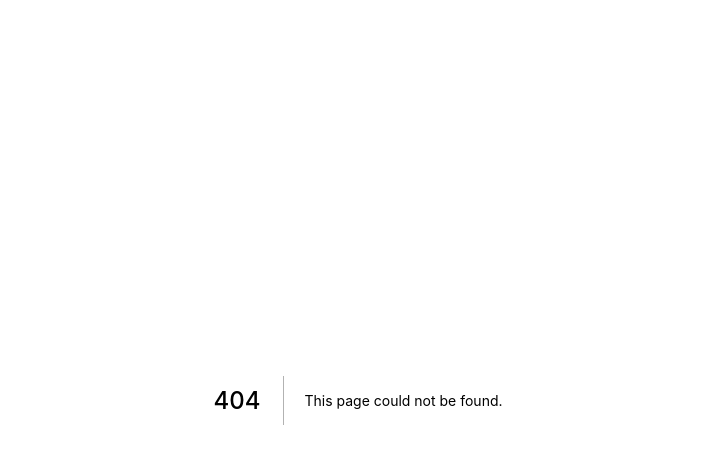
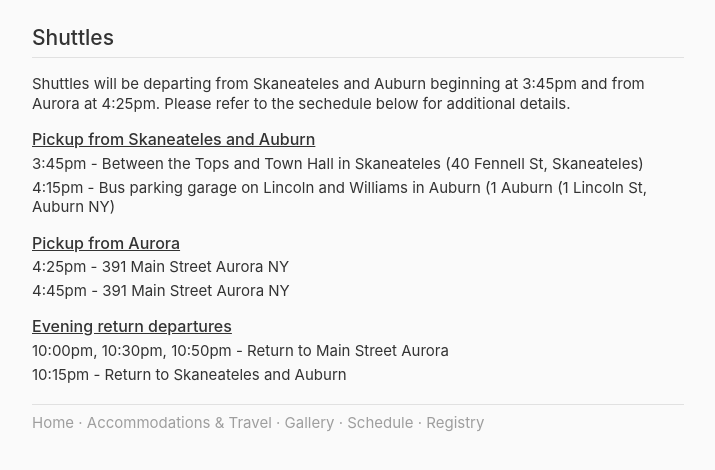
Before and after one commit to pdugan20/pat-and-mel, a Next.js app: page /shuttles in a window 1280 px wide. Before the commit this address had no page. Shown: the top 470 px of the page, without its empty margins (282-997 px from the left). Built offline with nearby package versions, Linux system fonts and the light colour scheme.

Commit message:
Shuttle schedule

```diff
--- /dev/null
+++ b/pages/shuttles.js
@@ -0,0 +1,89 @@
+import React from 'react';
+import styled from 'styled-components';
+import Page from '../layouts/main';
+import { RootView, StyledDescription } from '../styles/page';
+import { PrimaryHeading } from '../styles/headings';
+import spacing from '../constants/spacing';
+import { fontWeight } from '../constants/type';
+import Navigation from '../components/page/Navigation';
+
+class SchedulePage extends React.PureComponent {
+    constructor(props) {
+        super(props);
+        this.state = {
+            title: 'Schedule',
+        };
+    }
+
+    renderDescription = () => (
+        <StyledDescription>
+            <PrimaryHeading>Shuttles</PrimaryHeading>
+            <span>
+                Shuttles will be departing from Skaneateles and Auburn beginning
+                at 3:45pm and from Aurora at 4:25pm. Please refer to the
+                sechedule below for additional details.
+            </span>
+
+            <DateTitle>Pickup from Skaneateles and Auburn</DateTitle>
+            <EventDescription>
+                3:45pm - Between the Tops and Town Hall in Skaneateles (40
+                Fennell St, Skaneateles)
+            </EventDescription>
+            <EventDescription>
+                4:15pm - Bus parking garage on Lincoln and Williams in Auburn (1
+                Auburn (1 Lincoln St, Auburn NY)
+            </EventDescription>
+
+            <DateTitle>Pickup from Aurora</DateTitle>
+            <EventDescription>
+                4:25pm - 391 Main Street Aurora NY
+            </EventDescription>
+            <EventDescription>
+                4:45pm - 391 Main Street Aurora NY
+            </EventDescription>
+
+            <DateTitle>Evening return departures</DateTitle>
+            <EventDescription>
+                10:00pm, 10:30pm, 10:50pm - Return to Main Street Aurora
+            </EventDescription>
+            <EventDescription>
+                10:15pm - Return to Skaneateles and Auburn
+            </EventDescription>
+        </StyledDescription>
+    );
+
+    renderLinkGroup = () => <Navigation />;
+
+    renderMainColumn = () => (
+        <RootView>
+            {this.renderDescription()}
+            {this.renderLinkGroup()}
+        </RootView>
+    );
+
+    render() {
+        const { title } = this.state;
+
+        return (
+            <Page
+                singleColumn
+                title={title}
+                mainColumn={this.renderMainColumn()}
+            />
+        );
+    }
+}
+
+export default SchedulePage;
+
+const DateTitle = styled.div`
+    margin-top: ${spacing.md};
+    text-decoration: underline;
+    font-weight: ${fontWeight.medium};
+    font-size: ${spacing.md};
+`;
+
+const EventDescription = styled.div`
+    display: block;
+    margin: ${spacing.xs} 0;
+`;
```
Also changed, not shown: pages/schedule.js (+5 -2 lines).
